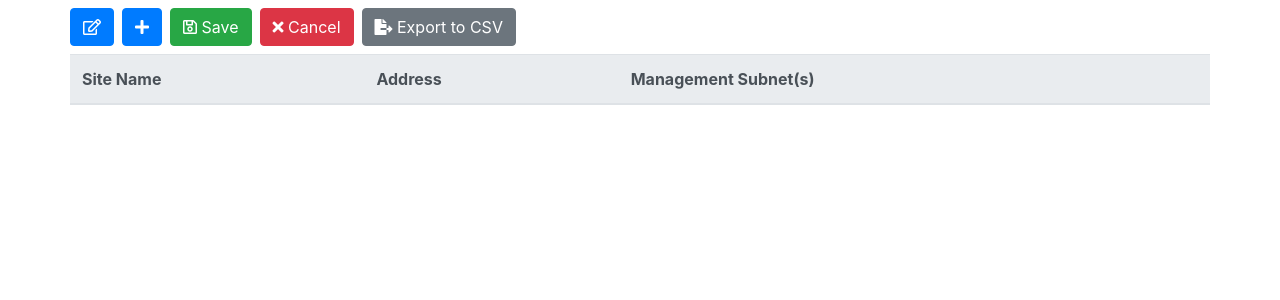
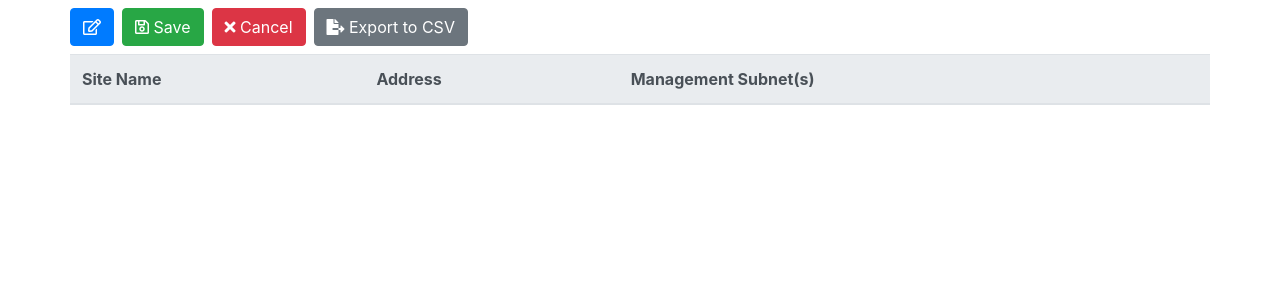
Before and after one commit to netristech/Network-Automation, a PHP site: page / in a window 1280 px wide. Shown: the top 300 px of the page. Run offline with PHP 8.4, Linux system fonts and the light colour scheme; lists and menus that the app fills with data are empty.

Commit message:
Testing edit functionality

```diff
--- a/Web/css/style.css
+++ b/Web/css/style.css
@@ -1,3 +1,10 @@
+.hide {
+    /* display: none; */
+    position: absolute;
+    left: -9999px;
+    top: -9999px;
+    overflow: hidden;
+}
 .btn:focus, .btn-primary:focus {
     outline: none !important;
     box-shadow: none !important;
```
